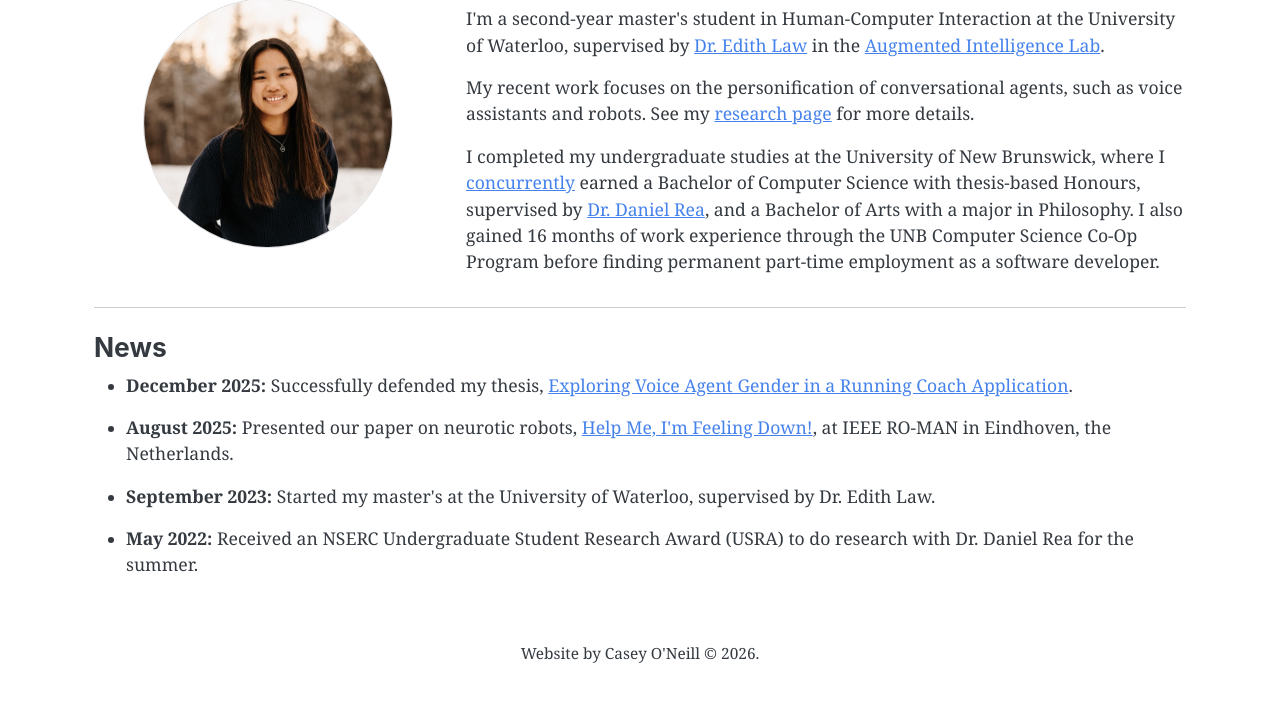
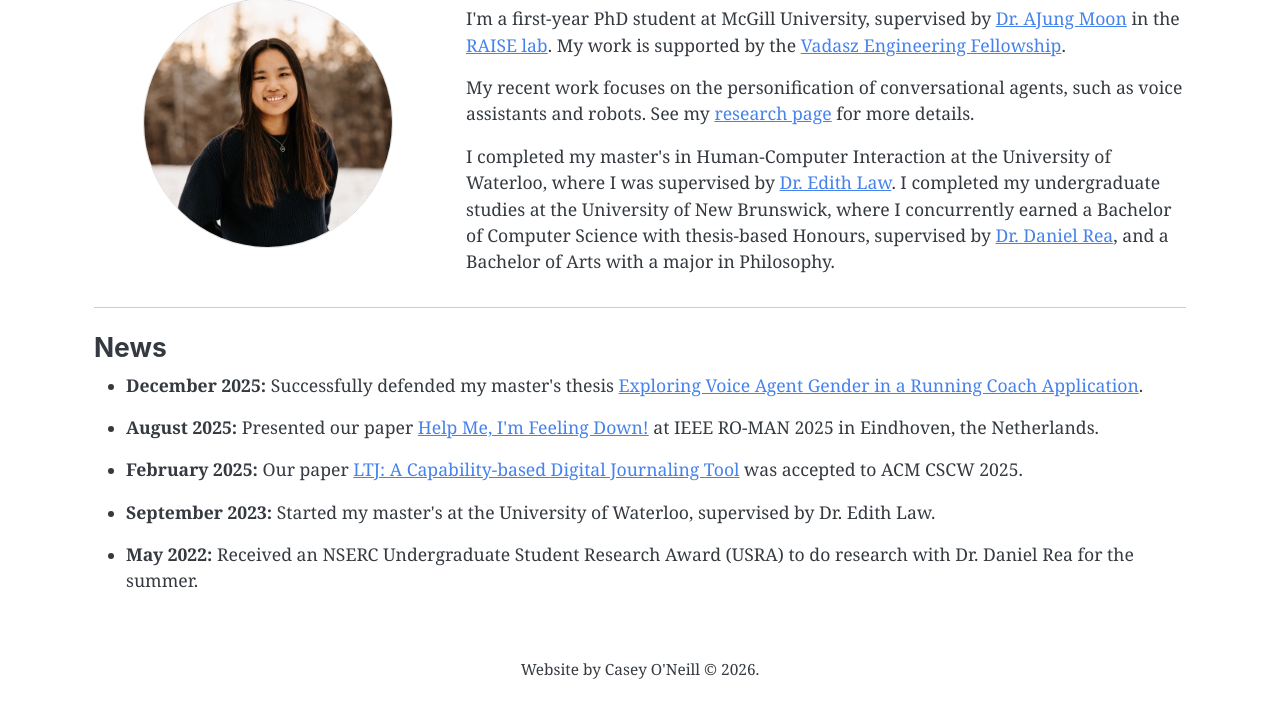
Before and after one commit to casey-oneill/casey-oneill.github.io, an Eleventy site: page content/index.html in a window 1280 px wide. Shown: the part 143-860 px from the top of the page. Built offline with nearby package versions, Linux system fonts and the light colour scheme; Eleventy itself is replaced by a stand-in of ours; files that its build step writes are made by us from their sources.

Commit message:
Update content

```diff
--- a/content/index.html
+++ b/content/index.html
@@ -12,9 +12,9 @@ layout: layout.html
     <div class="col-12 col-lg-8 pt-4 pt-lg-0">
       <h2>Hi, I'm Casey!</h2>
       <div>
-        <p>I'm a second-year master's student in Human-Computer Interaction at the University of Waterloo, supervised by <a href="https://edithlaw.ca/bio.html">Dr. Edith Law</a> in the <a href="https://edithlaw.ca/index.html">Augmented Intelligence Lab</a>.</p>
+        <p>I'm a first-year PhD student at McGill University, supervised by <a href="https://www.ajungmoon.com">Dr. AJung Moon</a> in the <a href="https://www.raiselab.ca">RAISE lab</a>. My work is supported by the <a href="https://www.mcgill.ca/vadaszscholars/">Vadasz Engineering Fellowship</a>.</p>
         <p>My recent work focuses on the personification of conversational agents, such as voice assistants and robots. See my <a href="/research/">research page</a> for more details.</p>
-        <p>I completed my undergraduate studies at the University of New Brunswick, where I <a href="https://www.unb.ca/academics/calendar/undergraduate/current/frederictonprograms/bachelorofarts/concurrentdegrees/concurrentdegreeinartsandcomputerscience.html">concurrently</a> earned a Bachelor of Computer Science with thesis-based Honours, supervised by <a href="https://hci.cs.umanitoba.ca/people/bio/daniel-rea">Dr. Daniel Rea</a>, and a Bachelor of Arts with a major in Philosophy. I also gained 16 months of work experience through the UNB Computer Science Co-Op Program before finding permanent part-time employment as a software developer.</p>
+        <p>I completed my master's in Human-Computer Interaction at the University of Waterloo, where I was supervised by <a href="https://edithlaw.ca/bio.html">Dr. Edith Law</a>. I completed my undergraduate studies at the University of New Brunswick, where I concurrently earned a Bachelor of Computer Science with thesis-based Honours, supervised by <a href="https://hci.cs.umanitoba.ca/people/bio/daniel-rea">Dr. Daniel Rea</a>, and a Bachelor of Arts with a major in Philosophy.</p>
       </div>
     </div>
   </div>
--- /dev/null
+++ b/content/posts/post-2025-02-01.md
@@ -0,0 +1,5 @@
+---
+title: 2025-02-01
+---
+
+**February 2025:** Our paper [LTJ: A Capability-based Digital Journaling Tool](https://doi.org/10.1145/3757491) was accepted to ACM CSCW 2025.
--- /dev/null
+++ b/content/posts/post-2025-08-01.md
@@ -0,0 +1,5 @@
+---
+title: 2025-08-01
+---
+
+**August 2025:** Presented our paper [Help Me, I'm Feeling Down!](https://doi.org/10.1109/RO-MAN63969.2025.11217779) at IEEE RO-MAN 2025 in Eindhoven, the Netherlands.
--- /dev/null
+++ b/content/posts/post-2025-12-11.md
@@ -0,0 +1,5 @@
+---
+title: 2025-12-11
+---
+
+**December 2025:** Successfully defended my master's thesis [Exploring Voice Agent Gender in a Running Coach Application](https://hdl.handle.net/10012/22775).
--- a/content/posts/post-3.md
+++ /dev/null
@@ -1,5 +0,0 @@
----
-title: 2025-08-01
----
-
-**August 2025:** Presented our paper on neurotic robots, [Help Me, I'm Feeling Down!](https://doi.org/10.1109/RO-MAN63969.2025.11217779), at IEEE RO-MAN in Eindhoven, the Netherlands.
--- a/content/posts/post-4.md
+++ /dev/null
@@ -1,5 +0,0 @@
----
-title: 2025-12-11
----
-
-**December 2025:** Successfully defended my thesis, [Exploring Voice Agent Gender in a Running Coach Application](https://hdl.handle.net/10012/22775).
```
Also changed, not shown: content/posts/post-2022-05-01.md (renamed from content/posts/post-1.md), content/posts/post-2023-09-01.md (renamed from content/posts/post-2.md), 1 other file.
